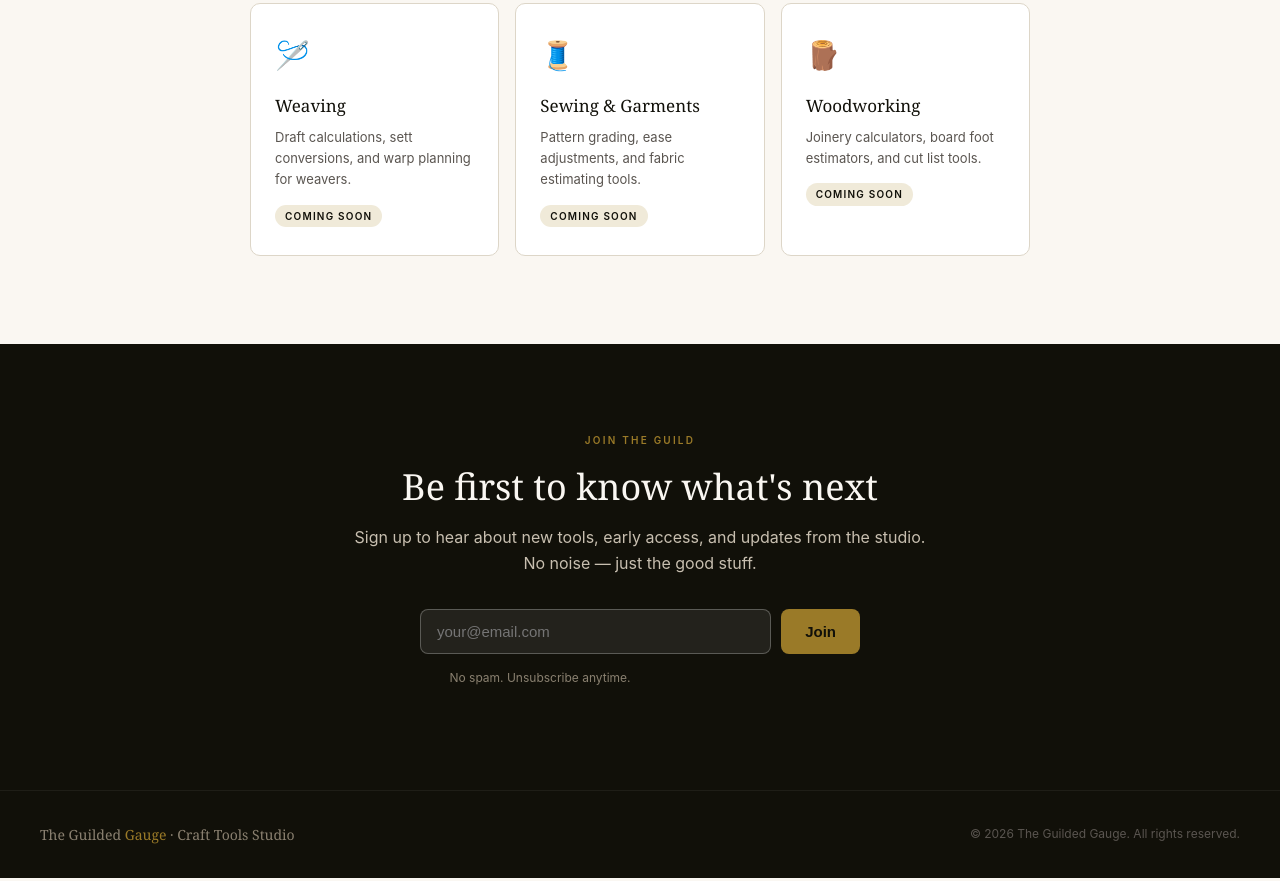
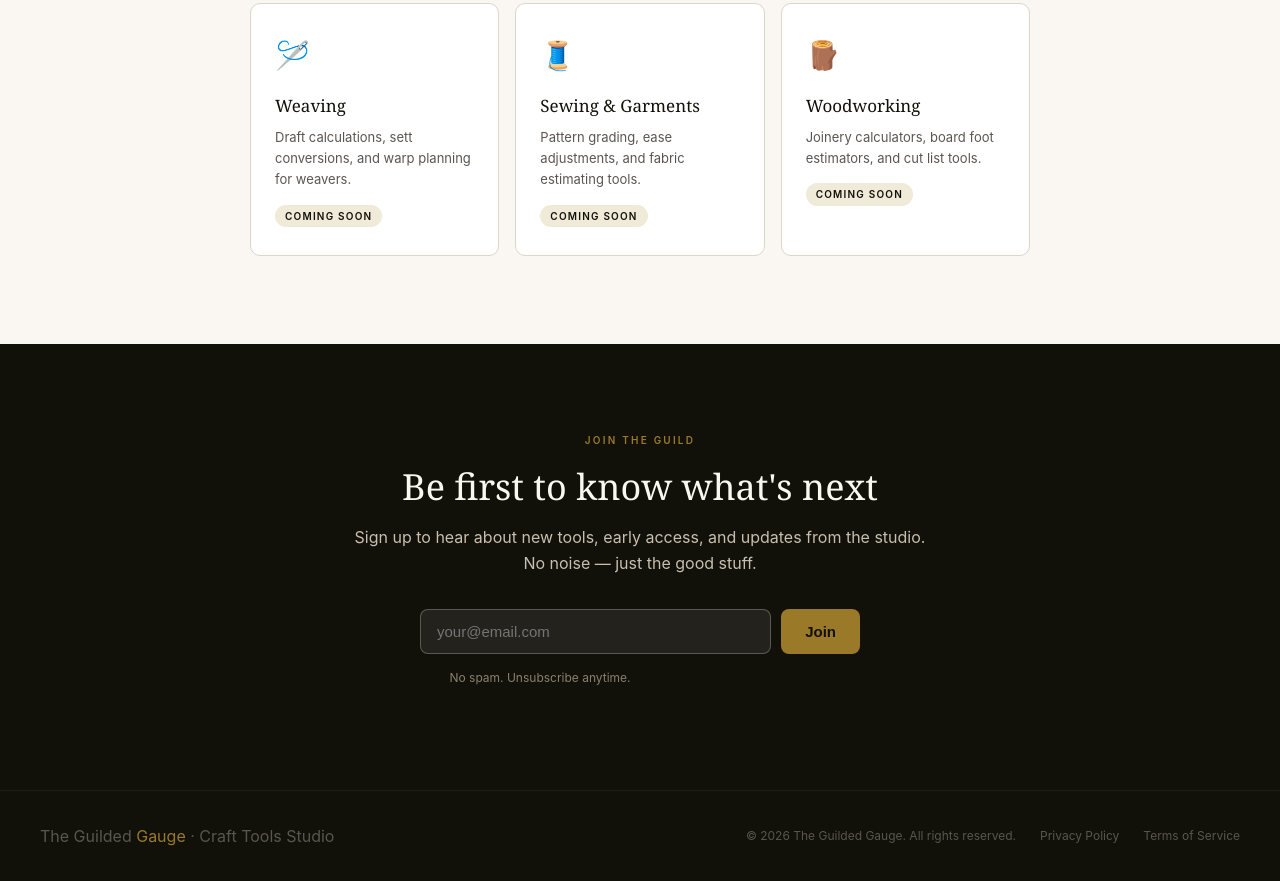
Before and after one commit to GuildedGauge/Theguidedgauge, a plain HTML site: page index.html in a window 1280 px wide. Shown: the part 2624-3505 px from the top of the page. Drawn offline with Linux system fonts and the light colour scheme.

Commit message:
Update footer with policy and service links
Added privacy policy and terms of service links to the footer.

```diff
--- a/index.html
+++ b/index.html
@@ -100,6 +100,8 @@ p { color: #5a5550; margin-bottom: 14px; max-width: 580px; }
 .waitlist-input::placeholder { color: #8a8070; }
 .waitlist-btn { background-color: #9a7a28; color: #111009; border: none; border-radius: 8px; padding: 13px 24px; font-size: 15px; font-weight: 600; cursor: pointer; }
 .waitlist-note { font-size: 12px; color: #8a8070; margin-top: 14px; }
+
+None
 
 .footer-logo { font-family: Georgia, serif; font-size: 14px; color: #8a8070; }
 .footer-logo em { color: #9a7a28; font-style: normal; }
@@ -300,7 +302,11 @@ nav { padding: 0 20px; }
 
 <div style="background-color:#111009; border-top:1px solid rgba(255,255,255,0.06); padding:32px 40px; display:flex; align-items:center; justify-content:space-between; flex-wrap:wrap; gap:16px;">
   <div class="footer-logo">The Guilded <em>Gauge</em> · Craft Tools Studio</div>
-  <div class="footer-copy">© 2026 The Guilded Gauge. All rights reserved.</div>
+  <div style="display:flex; gap:24px; align-items:center; flex-wrap:wrap;">
+    <div class="footer-copy">© 2026 The Guilded Gauge. All rights reserved.</div>
+    <a href="/privacy" style="font-size:12px; color:#5a5550; text-decoration:none;">Privacy Policy</a>
+    <a href="/terms" style="font-size:12px; color:#5a5550; text-decoration:none;">Terms of Service</a>
+  </div>
 </div>
 
 </body>
```
